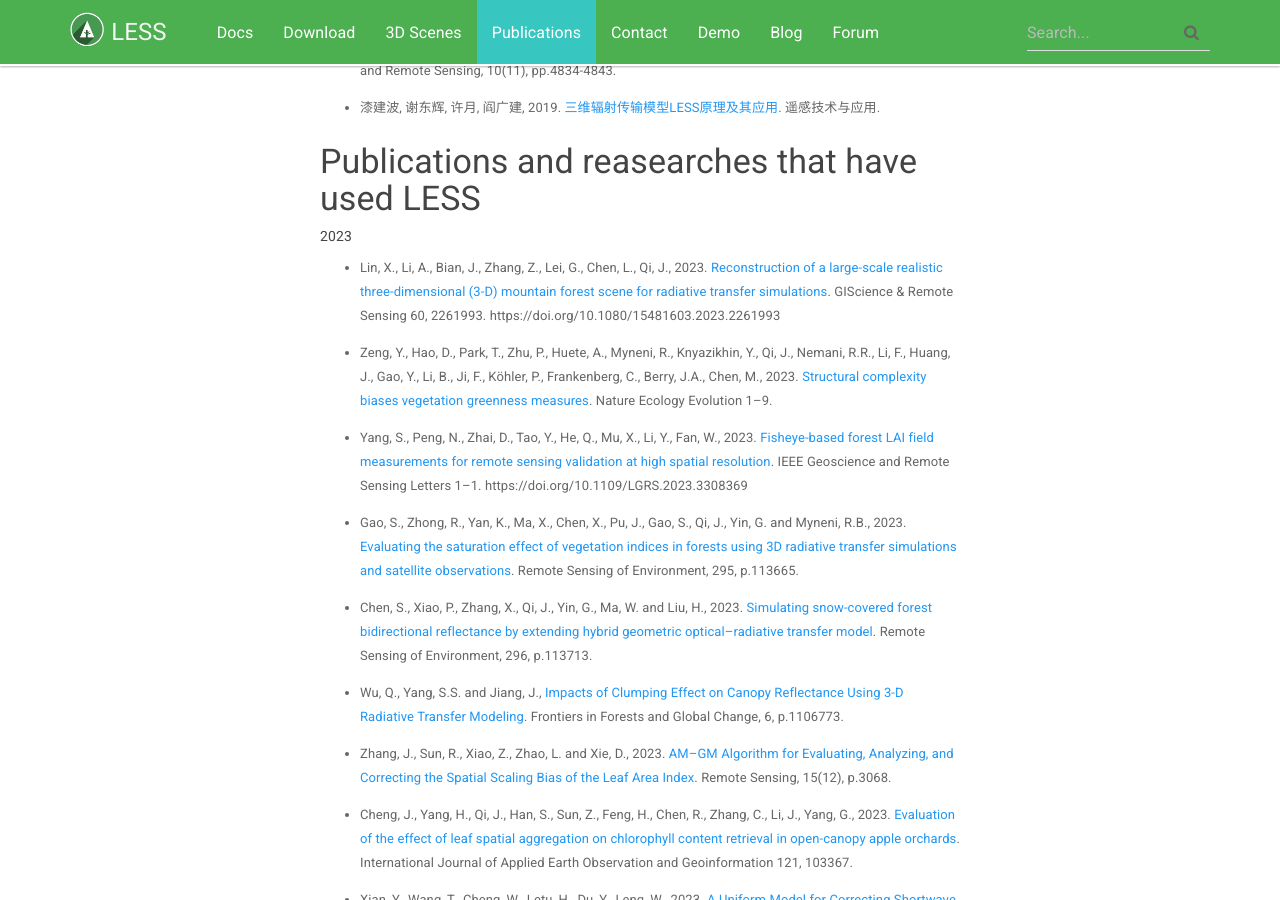
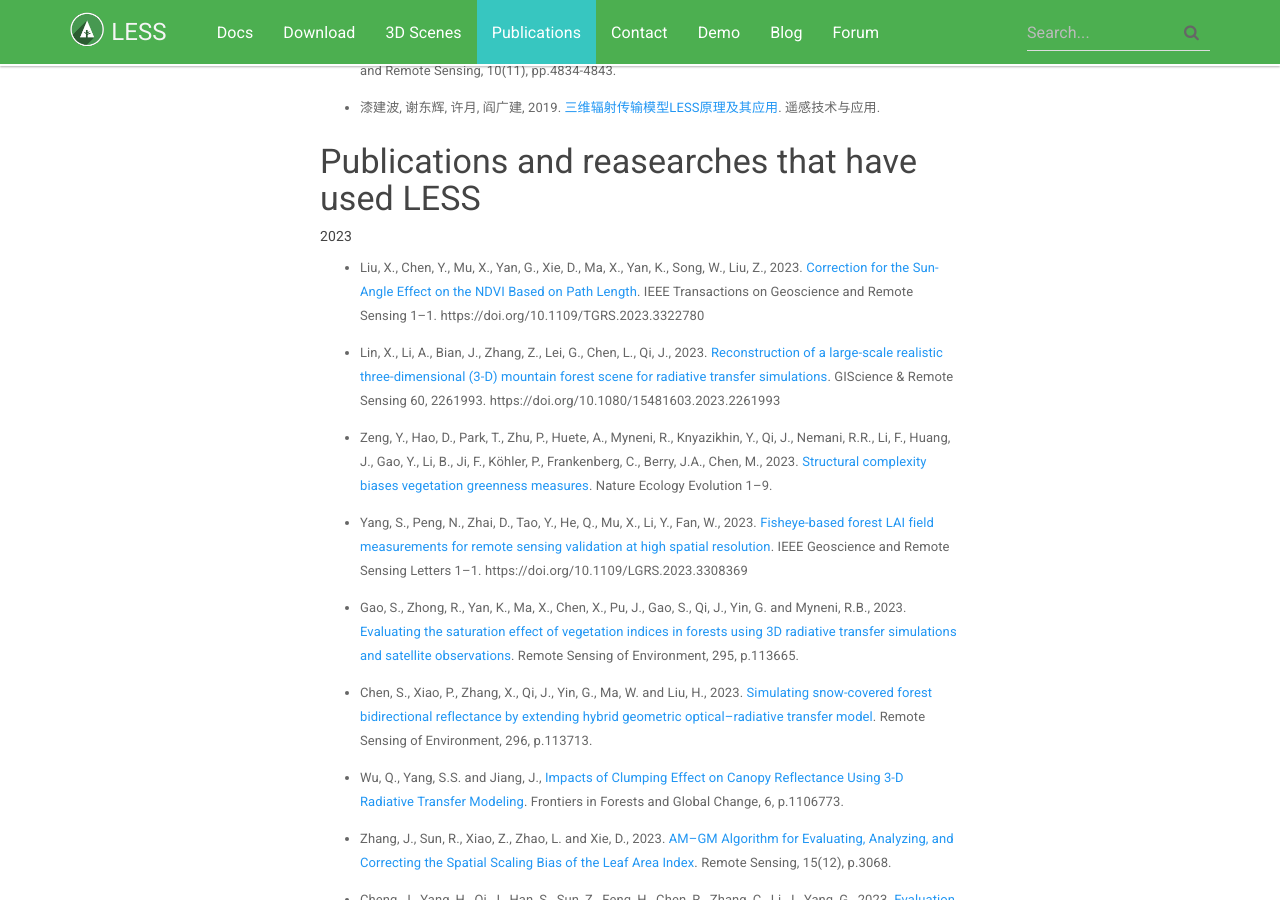
Before and after one commit to jianboqi/jianboqi.github.io, a Jekyll site: the page built from publications.md, in a window 1280 px wide and 900 px high, scrolled down 767 px. Built offline with Jekyll 4.4.1, drawn with Linux system fonts in a browser that asks for light colours; nearby versions of some CDN libraries.

Commit message:
Update publications.md

```diff
--- a/publications.md
+++ b/publications.md
@@ -28,6 +28,8 @@ sectionid: page_publications
 ### Publications and reasearches that have used LESS
 
 ###### 2023
+
+* Liu, X., Chen, Y., Mu, X., Yan, G., Xie, D., Ma, X., Yan, K., Song, W., Liu, Z., 2023. [Correction for the Sun-Angle Effect on the NDVI Based on Path Length](https://doi.org/10.1109/TGRS.2023.3322780). IEEE Transactions on Geoscience and Remote Sensing 1–1. https://doi.org/10.1109/TGRS.2023.3322780
 
 * Lin, X., Li, A., Bian, J., Zhang, Z., Lei, G., Chen, L., Qi, J., 2023. [Reconstruction of a large-scale realistic three-dimensional (3-D) mountain forest scene for radiative transfer simulations](https://doi.org/10.1080/15481603.2023.2261993). GIScience & Remote Sensing 60, 2261993. https://doi.org/10.1080/15481603.2023.2261993
 
```
